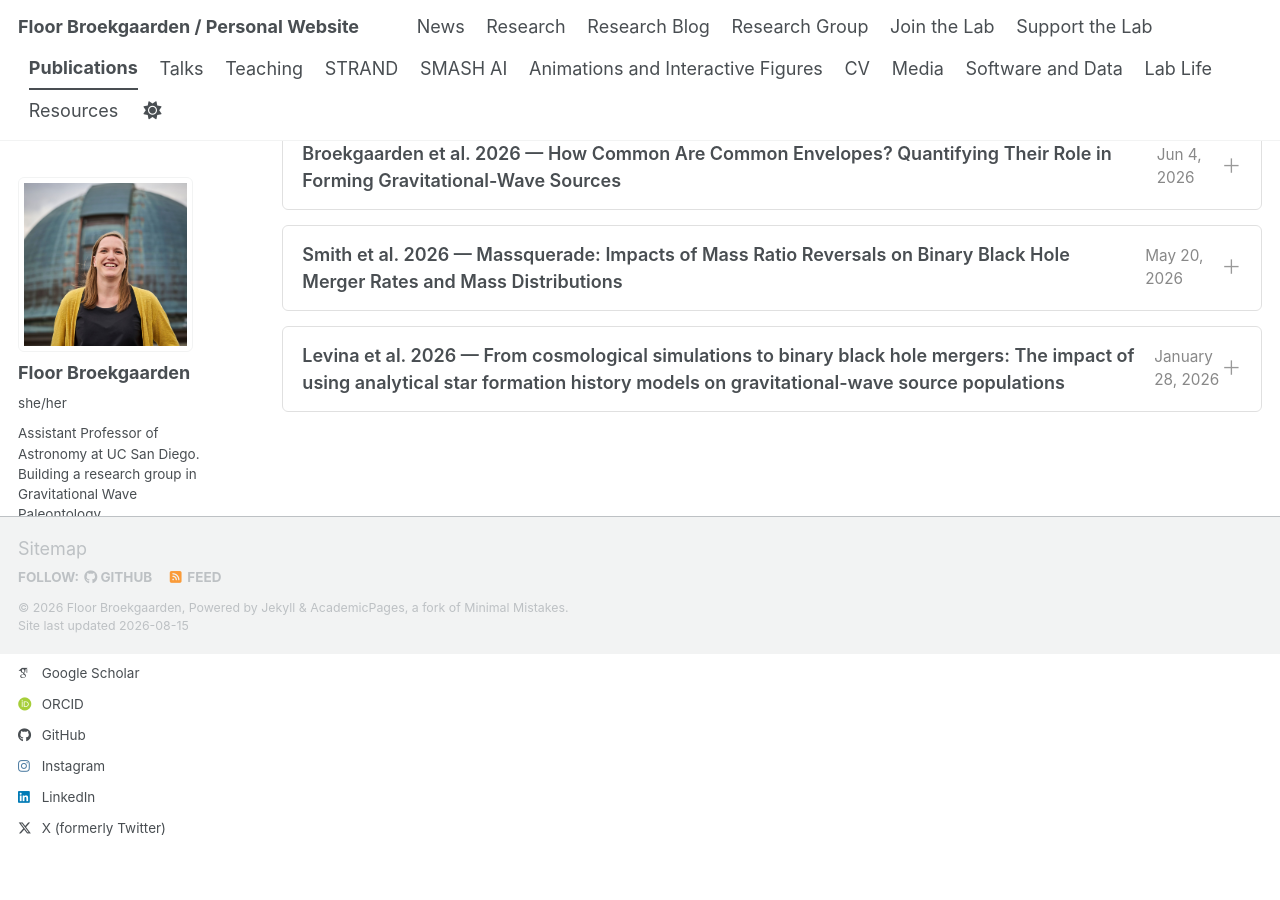
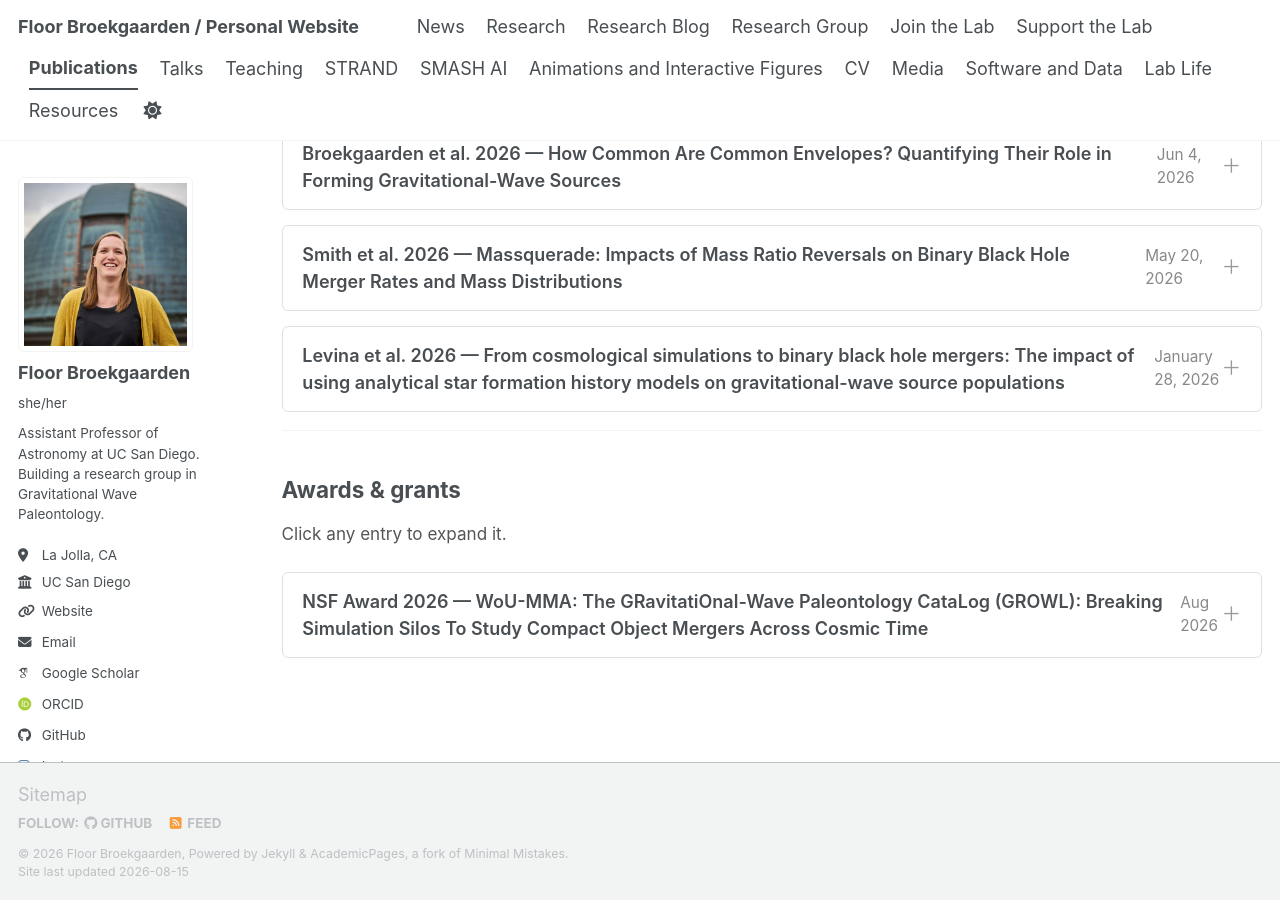
Before and after one commit to FloorBroekgaarden/FloorBroekgaarden.github.io, a Jekyll site: the page built from _pages/publications.html, in a window 1280 px wide and 900 px high, scrolled down 637 px. Built offline with Jekyll 4.4.1, drawn with Linux system fonts in a browser that asks for light colours; some web fonts are replaced; a script bundle is joined from its source files by our own code; library files that are not in the unit come from our copies; some of the changed text lies outside the part shown.

Commit message:
Update publications.html

```diff
--- a/_pages/publications.html
+++ b/_pages/publications.html
@@ -1,6 +1,6 @@
 ---
 layout: archive
-title: "Publications"
+title: "Publications and Awards"
 permalink: /publications/
 author_profile: true
 ---
@@ -240,6 +240,39 @@
   </div>
 </details>
 
+<hr>
+
+<h2>Awards &amp; grants</h2>
+<p style="font-size: 0.95em; color: #555; margin-bottom: 1.5em;">Click any entry to expand it.</p>
+
+<details id="nsf2026growl">
+  <summary onclick="var d=this.closest('details');setTimeout(function(){if(d.open)history.replaceState(null,'','#'+d.id);else history.replaceState(null,'',location.pathname);},0)">NSF Award 2026 — WoU-MMA: The GRavitatiOnal-Wave Paleontology CataLog (GROWL): Breaking Simulation Silos To Study Compact Object Mergers Across Cosmic Time <span class="item-date">Aug 2026</span></summary>
+  <div class="details-content">
+
+  <p><strong>National Science Foundation</strong> · Award <a href="https://www.nsf.gov/awardsearch/show-award?AWD_ID=2606407" target="_blank">#2606407</a> · Directorate for Mathematical and Physical Sciences, Division of Astronomical Sciences · Windows on the Universe (WoU-MMA) / Theoretical &amp; Computational Astrophysics<br>
+  Principal Investigator: <strong>Floor S. Broekgaarden</strong> (University of California San Diego)<br>
+  $507,993 · October 1, 2026 – September 30, 2029 · <a href="https://www.nsf.gov/awardsearch/show-award?AWD_ID=2606407" target="_blank">[NSF award page]</a></p>
+
+  <p>Excited to share that our lab has been awarded an NSF grant for the <strong>GROWL</strong> project! The coming decade of gravitational-wave (GW) astronomy will transform our understanding of massive stars and compact objects — black holes and neutron stars. As detections from the currently operating LIGO–Virgo–KAGRA detectors, and from the next-generation observatories, grow from hundreds to thousands and eventually hundreds of thousands per year, we are entering an era of gravitational-wave <strong>"paleontology"</strong>: using compact object mergers as fossil records of stellar evolution across cosmic time.</p>
+
+  <p>Yet the theoretical interpretation of these observations remains severely limited by what we have called <strong>"simulation silos"</strong> — models that differ in physical assumptions, data formats, and parameter coverage, which hinders meaningful comparison and reproducibility. This project establishes <strong>GROWL (GRavitatiOnal-Wave paleontoLogy CataLog)</strong>: a unified, publicly accessible framework to standardize, compare, and visualize <strong>more than 10,000 models</strong> that investigate mergers of compact objects across cosmic time.</p>
+
+  <p>Concretely, GROWL will:</p>
+  <ul>
+    <li><strong>Integrate</strong> existing simulations from leading population-synthesis codes (e.g. COMPAS, StarTrack, SEVN, POSYDON, BPASS, COSMIC);</li>
+    <li><strong>Quantify and visualize</strong> model-dependent uncertainties;</li>
+    <li><strong>Extend predictions</strong> through cosmic integration with metallicity-dependent star-formation histories;</li>
+    <li><strong>Quantify merger properties</strong> across cosmic time; and</li>
+    <li><strong>Release interactive visualization and analysis tools</strong> through the GW Landscape dashboard.</li>
+  </ul>
+
+  <p>The aim is to enable transparent, quantitative comparisons across codes, physical assumptions, and evolutionary pathways. By systematically mapping model dependencies, GROWL will reveal which features of predicted GW populations — merger rates, delay times, mass distributions — are <em>robust</em> across models, and which instead reflect uncertain stellar-physics prescriptions. This framework connects stellar evolution to GW observations across redshift, and will help constrain processes such as common-envelope evolution, mass transfer, and supernova mechanisms. Its standardized data structure and metadata schema are designed to accelerate reproducible research, support machine-learning–based inference, and foster community collaboration across population-synthesis efforts.</p>
+
+  <p>The award also supports a substantial <strong>outreach</strong> component: hands-on demonstrations such as binary-evolution activities using scaled stellar models, "craft-your-own-compact-object" stations, and fabric spacetime demonstrations — featured at UCSD outreach events and in high school classrooms. These activities use storytelling and active learning to improve conceptual understanding and spark interest in science.</p>
+
+  </div>
+</details>
+
 <script>
 // Open and scroll to the entry matching the URL hash on page load
 (function () {
```
